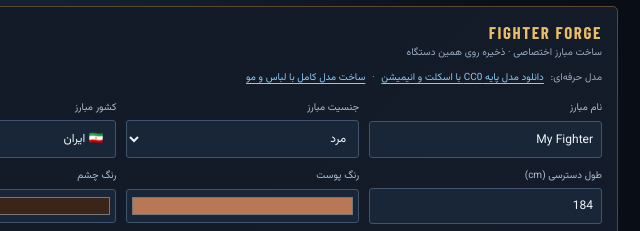
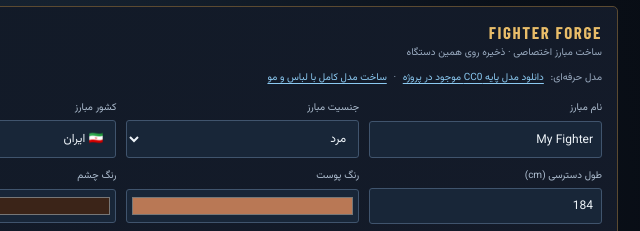
Before and after one commit to amirhshashemi-bit/FIGHTROOM, a website: page arena/index.html in a window 1280 px wide. Shown: the part 386-617 px from the top of the page, 640-1280 px from the left. Drawn offline with nearby package versions, Linux system fonts and the light colour scheme; a web font is replaced by a local one.

Commit message:
Link the in-repository CC0 model asset and update creator download label

```diff
--- a/arena/index.html
+++ b/arena/index.html
@@ -26,7 +26,7 @@
 <div><label for="e-mocap-file">CPU MODEL / MOTION GLB</label><input id="e-mocap-file" type="file" accept=".glb,.gltf,model/gltf-binary,model/gltf+json"></div>
 </section>
 <section class="creator-panel" aria-labelledby="creator-title">
- <div class="creator-heading"><div><b id="creator-title">FIGHTER FORGE</b><small>ساخت مبارز اختصاصی · ذخیره روی همین دستگاه</small><small class="model-source-links">مدل حرفه‌ای: <a href="https://raw.githubusercontent.com/kblood/CharacterCreator/852e48f316b90a0937234886630e4fb4cdfd1f78/output/base_body_anim.glb" target="_blank" rel="noopener">دانلود مدل پایه CC0 با اسکلت و انیمیشن</a> · <a href="https://dionysus.dk/webxr/charactercreator/" target="_blank" rel="noopener">ساخت مدل کامل با لباس و مو</a></small></div><span class="premium-tag">SPECIAL / PREMIUM</span></div>
+ <div class="creator-heading"><div><b id="creator-title">FIGHTER FORGE</b><small>ساخت مبارز اختصاصی · ذخیره روی همین دستگاه</small><small class="model-source-links">مدل حرفه‌ای: <a href="./assets/models/cc0-base-body-anim.glb" target="_blank" rel="noopener">دانلود مدل پایه CC0 موجود در پروژه</a> · <a href="https://dionysus.dk/webxr/charactercreator/" target="_blank" rel="noopener">ساخت مدل کامل با لباس و مو</a></small></div><span class="premium-tag">SPECIAL / PREMIUM</span></div>
  <div class="creator-grid">
   <label>نام مبارز<input id="custom-name" maxlength="24" value="My Fighter"></label>
   <label>جنسیت مبارز<select id="custom-gender"><option value="male">مرد</option><option value="female">زن</option></select></label>
```
